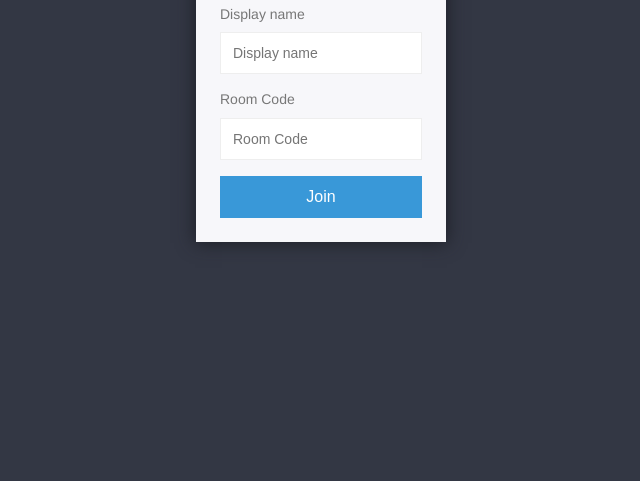
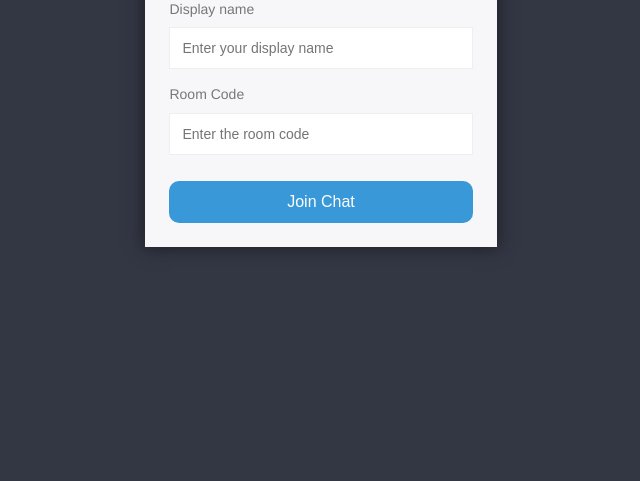
Before and after one commit to owanhunte/nodejs-chat-app, a website: page public/index.html in a window 1280 px wide. Shown: the part 319-800 px from the top of the page, without its empty margins (319-959 px from the left). Drawn offline with Linux system fonts and the light colour scheme.

Commit message:
🐛 Minor Commit

```diff
--- a/public/css/styles.min.css
+++ b/public/css/styles.min.css
@@ -56,7 +56,7 @@ button:disabled {
 
 .centered-form {
     background: #333744;
-    width: 100vw;
+    min-width: 100vw;
     height: 100vh;
     display: flex;
     justify-content: center;
@@ -67,7 +67,12 @@ button:disabled {
     box-shadow: 0 0 17px 1px #1D1F26;
     background: #F7F7FA;
     padding: 24px;
-    width: 250px
+    min-width: 250px
+}
+
+.form__joinbutton{
+    margin-top: 10px;
+    border-radius: 10px;
 }
 
 .centered-form button {
--- a/public/index.html
+++ b/public/index.html
@@ -10,13 +10,13 @@
     <body>
         <div class="centered-form">
             <div class="centered-form__box">
-                <h1>Join</h1>
+                <h1>Join Chatroom</h1>
                 <form action="/chat.html">
                     <label for="username">Display name</label>
-                    <input type="text" name="username" placeholder="Display name" required>
+                    <input type="text" name="username" placeholder="Enter your display name" required>
                     <label for="room">Room Code</label>
-                    <input type="text" name="room" placeholder="Room Code" required>
-                    <button>Join</button>
+                    <input type="text" name="room" placeholder="Enter the room code" required>
+                    <button class="form__joinbutton">Join Chat</button>
                 </form>
             </div>
         </div>
--- a/public/js/chat.js
+++ b/public/js/chat.js
@@ -80,6 +80,7 @@ $messageForm.addEventListener("submit", e => {
     $messageFormButton.removeAttribute("disabled");
     $messageFormInput.value = "";
     $messageFormInput.focus();
+    $messageForm.scrollTop = elem.scrollHeight;
 
     if (error) {
       return console.log(error);
@@ -104,6 +105,7 @@ $sendLocationBtn.addEventListener("click", () => {
         },
         error => {
           $sendLocationBtn.removeAttribute("disabled");
+          $messageForm.scrollTop = elem.scrollHeight;
           if (!error) {
             console.log("Location shared!");
           }
```
